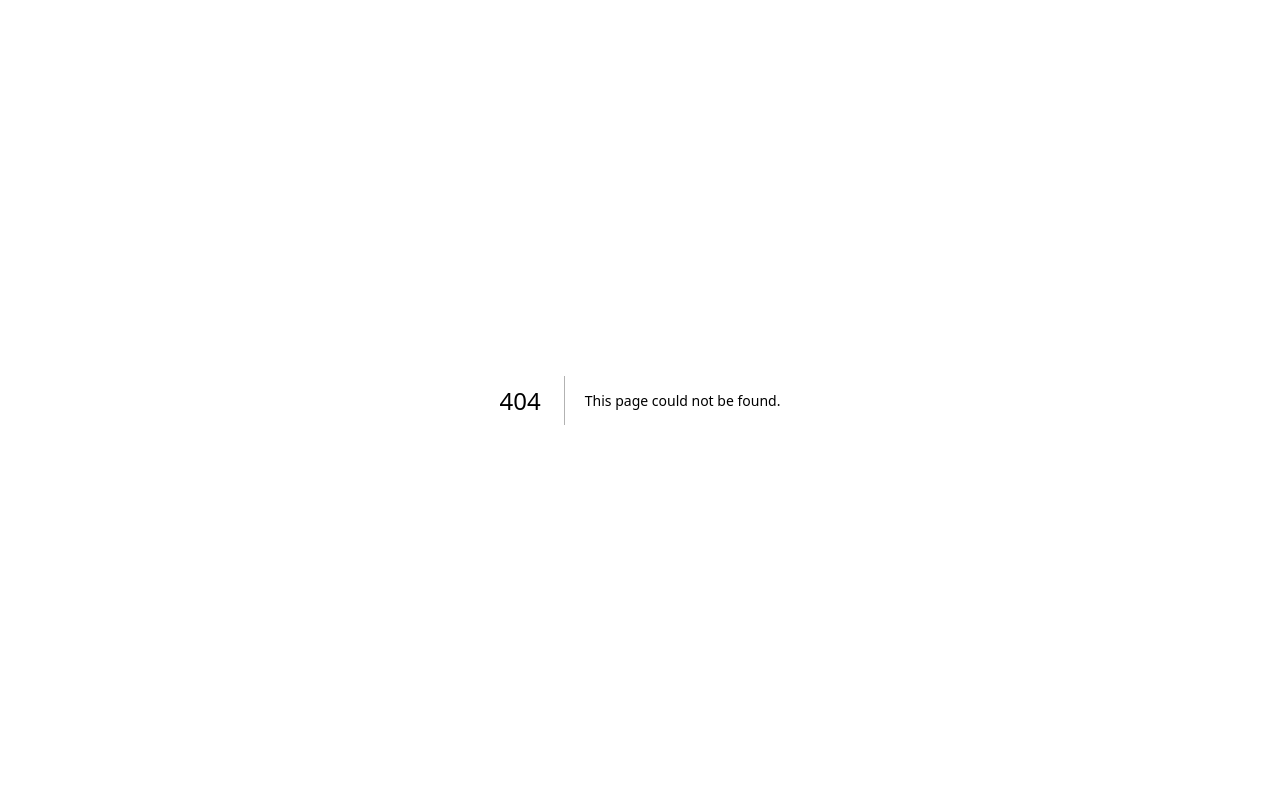
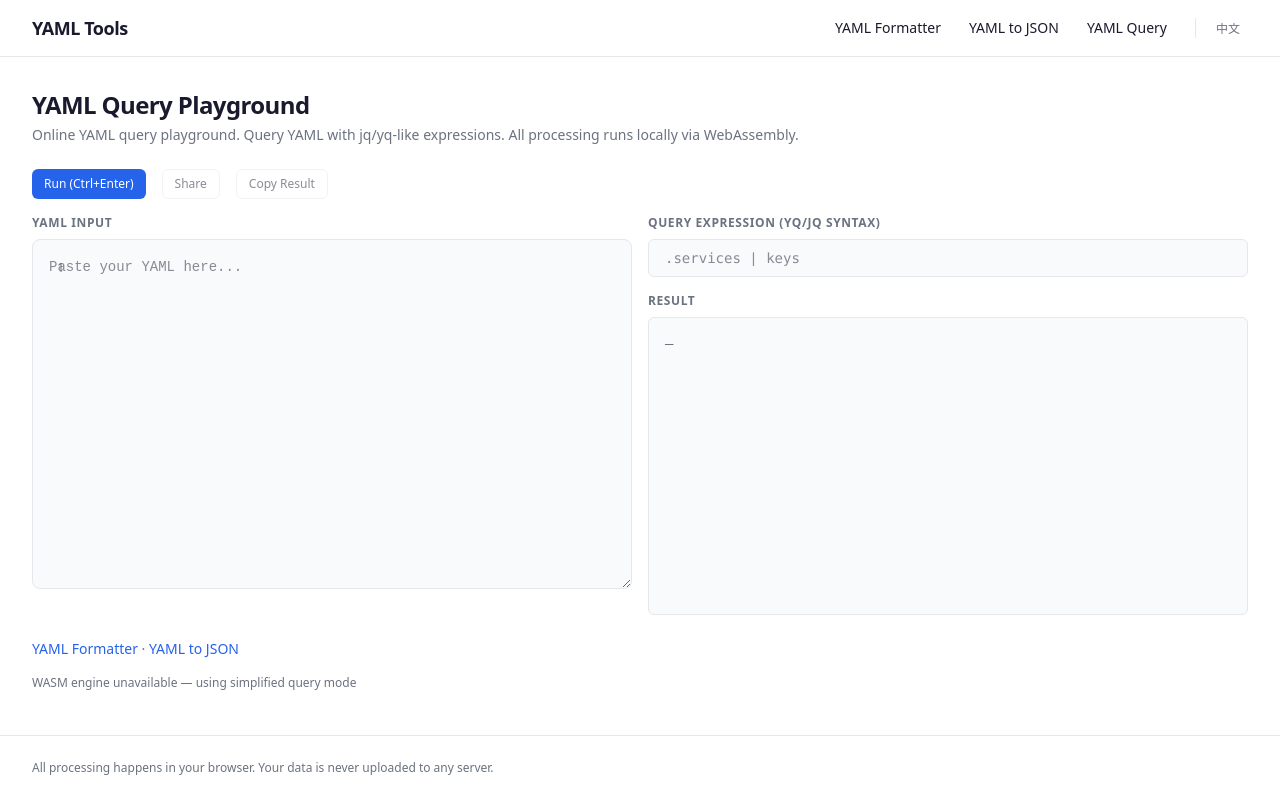
Before and after one commit to QOOfree1/yaml-tools, a Next.js app: page /en/yaml-query in a window 1280 px wide. Before the commit this address had no page. Built offline with nearby package versions, Linux system fonts and the light colour scheme.

Commit message:
feat: add YAML query playground with JS-based query engine

```diff
--- /dev/null
+++ b/src/app/[lang]/yaml-query/page.tsx
@@ -0,0 +1,152 @@
+"use client";
+
+import { useState, useCallback, useMemo, Suspense } from "react";
+import { useParams, useSearchParams } from "next/navigation";
+import { ToolLayout } from "@/components/ToolLayout";
+import { YamlEditor } from "@/components/YamlEditor";
+import { Button } from "@/components/ui/Button";
+import { getDictionary, type Lang } from "@/lib/i18n";
+import { validateYaml } from "@/lib/yaml";
+import { queryYaml } from "@/lib/yaml-query";
+import Link from "next/link";
+
+function YamlQueryContent() {
+  const params = useParams();
+  const searchParams = useSearchParams();
+  const lang = (params?.lang as Lang) || "en";
+  const dict = getDictionary(lang);
+
+  // Support loading from shared URL
+  const sharedInput = searchParams?.get("q")
+    ? (() => { try { return atob(searchParams.get("q")!); } catch { return ""; } })()
+    : "";
+  const sharedExpr = searchParams?.get("e")
+    ? (() => { try { return atob(searchParams.get("e")!); } catch { return ""; } })()
+    : "";
+
+  const [input, setInput] = useState(sharedInput);
+  const [expression, setExpression] = useState(sharedExpr);
+  const [copied, setCopied] = useState(false);
+
+  const error = useMemo(() => {
+    if (!input.trim()) return null;
+    return validateYaml(input);
+  }, [input]);
+
+  const result = useMemo(() => {
+    if (!input.trim() || !expression.trim()) return "";
+    try {
+      return queryYaml(input, expression);
+    } catch {
+      return "";
+    }
+  }, [input, expression]);
+
+  // Re-run on Ctrl+Enter
+  const handleKeyDown = useCallback(
+    (e: React.KeyboardEvent) => {
+      if (e.key === "Enter" && (e.ctrlKey || e.metaKey)) {
+        e.preventDefault();
+        setExpression((prev) => prev);
+      }
+    },
+    []
+  );
+
+  const handleCopy = useCallback(async (text: string) => {
+    await navigator.clipboard.writeText(text);
+    setCopied(true);
+    setTimeout(() => setCopied(false), 2000);
+  }, []);
+
+  const handleShare = useCallback(() => {
+    const q = btoa(input);
+    const e = btoa(expression);
+    const url = `${window.location.origin}/${lang}/yaml-query?q=${encodeURIComponent(q)}&e=${encodeURIComponent(e)}`;
+    navigator.clipboard.writeText(url).then(() => {
+      setCopied(true);
+      setTimeout(() => setCopied(false), 2000);
+    });
+  }, [input, expression, lang]);
+
+  return (
+    <ToolLayout
+      lang={lang}
+      dict={dict}
+      pageTitle={dict.yamlQuery.title}
+      pageDescription={dict.yamlQuery.description}
+      canonicalUrl={`/${lang}/yaml-query`}
+      alternateUrls={[
+        { lang: "en", url: "/en/yaml-query" },
+        { lang: "zh", url: "/zh/yaml-query" },
+      ]}
+    >
+      <div className="flex gap-4 mb-4">
+        <Button variant="primary" size="sm" onClick={() => setExpression((prev) => prev)}>
+          {dict.yamlQuery.run}
+        </Button>
+        <Button size="sm" onClick={handleShare} disabled={!input || !expression}>
+          {copied ? dict.yamlFormatter.copied : dict.yamlQuery.share}
+        </Button>
+        <Button size="sm" onClick={() => handleCopy(result)} disabled={!result}>
+          {dict.yamlQuery.copy}
+        </Button>
+      </div>
+
+      {error && (
+        <div className="mb-4 p-3 bg-red-50 border border-red-200 rounded-md text-sm text-[var(--color-error)]">
+          {error.message}
+        </div>
+      )}
+
+      <div className="flex gap-4" style={{ minHeight: "400px" }}>
+        <YamlEditor
+          value={input}
+          onChange={setInput}
+          label={dict.yamlQuery.yamlInput}
+          placeholder={dict.yamlQuery.placeholder}
+          errorLine={error?.line ?? null}
+          minHeight="350px"
+        />
+        <div className="tool-panel" style={{ maxWidth: "50%" }}>
+          <label className="tool-label">{dict.yamlQuery.expression}</label>
+          <input
+            type="text"
+            value={expression}
+            onChange={(e) => setExpression(e.target.value)}
+            onKeyDown={handleKeyDown}
+            placeholder={dict.yamlQuery.exprPlaceholder}
+            className="w-full px-4 py-2 text-sm font-mono bg-[var(--color-surface)] border border-[var(--color-border)] rounded-md focus:outline-none focus:ring-2 focus:ring-[var(--color-accent)]"
+            spellCheck={false}
+          />
+          <label className="tool-label mt-4">{dict.yamlQuery.result}</label>
+          <pre className="flex-1 p-4 bg-[var(--color-surface)] border border-[var(--color-border)] rounded-md overflow-auto text-sm">
+            {result || <span className="text-[var(--color-muted)]">—</span>}
+          </pre>
+        </div>
+      </div>
+
+      <p className="mt-6 text-sm text-[var(--color-muted)]">
+        <Link href={`/${lang}/yaml-formatter`} className="text-[var(--color-accent)] hover:underline">
+          {dict.yamlFormatter.tryFormatter}
+        </Link>
+        {" · "}
+        <Link href={`/${lang}/yaml-to-json`} className="text-[var(--color-accent)] hover:underline">
+          {dict.yamlFormatter.tryToJson}
+        </Link>
+      </p>
+
+      <p className="mt-4 text-xs text-[var(--color-muted)]">
+        {dict.yamlQuery.wasmFallback}
+      </p>
+    </ToolLayout>
+  );
+}
+
+export default function YamlQueryPage() {
+  return (
+    <Suspense fallback={<div className="min-h-screen flex items-center justify-center text-[var(--color-muted)]">Loading...</div>}>
+      <YamlQueryContent />
+    </Suspense>
+  );
+}
```
